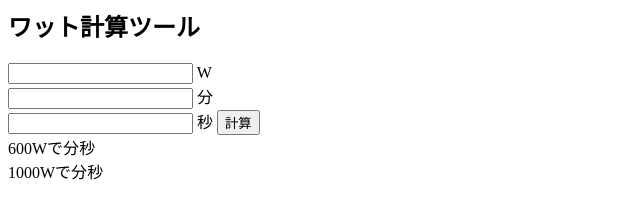
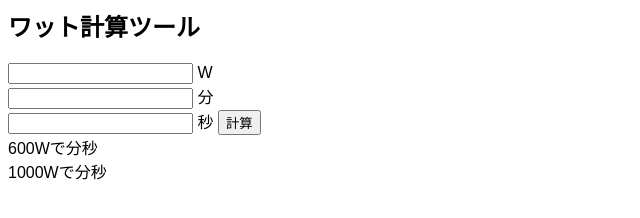
Before and after one commit to haruto356/haruto356.github.io, a plain HTML site: page index.html in a window 1280 px wide. Shown: the full height of the page, 0-640 px from the left. Drawn offline with Linux system fonts and the light colour scheme.

Commit message:
Update index.html

```diff
--- a/index.html
+++ b/index.html
@@ -17,7 +17,7 @@
             }
 
             body {
-                font-family:sans-seif;
+                font-family: "游ゴシック体", YuGothic, "游ゴシック", "Yu Gothic", sans-serif;
             }
         </style>
     </head>
```
